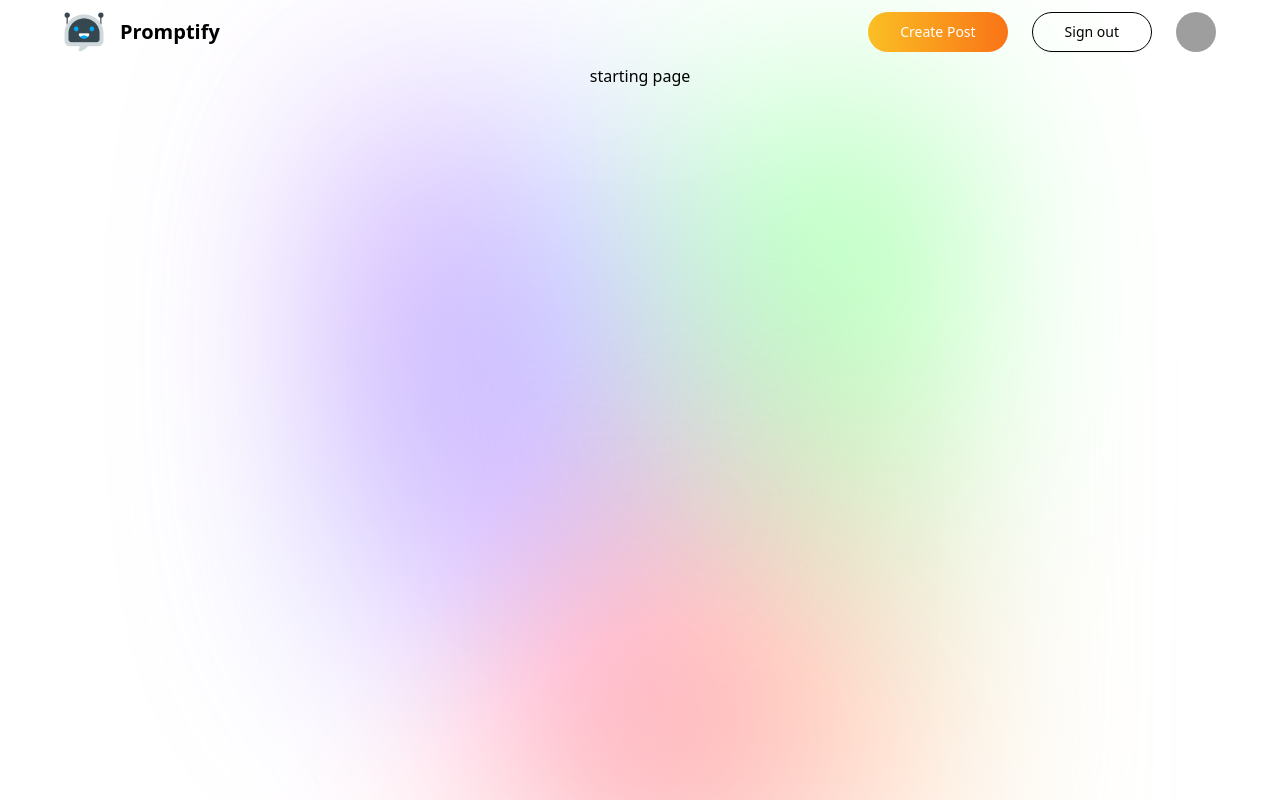
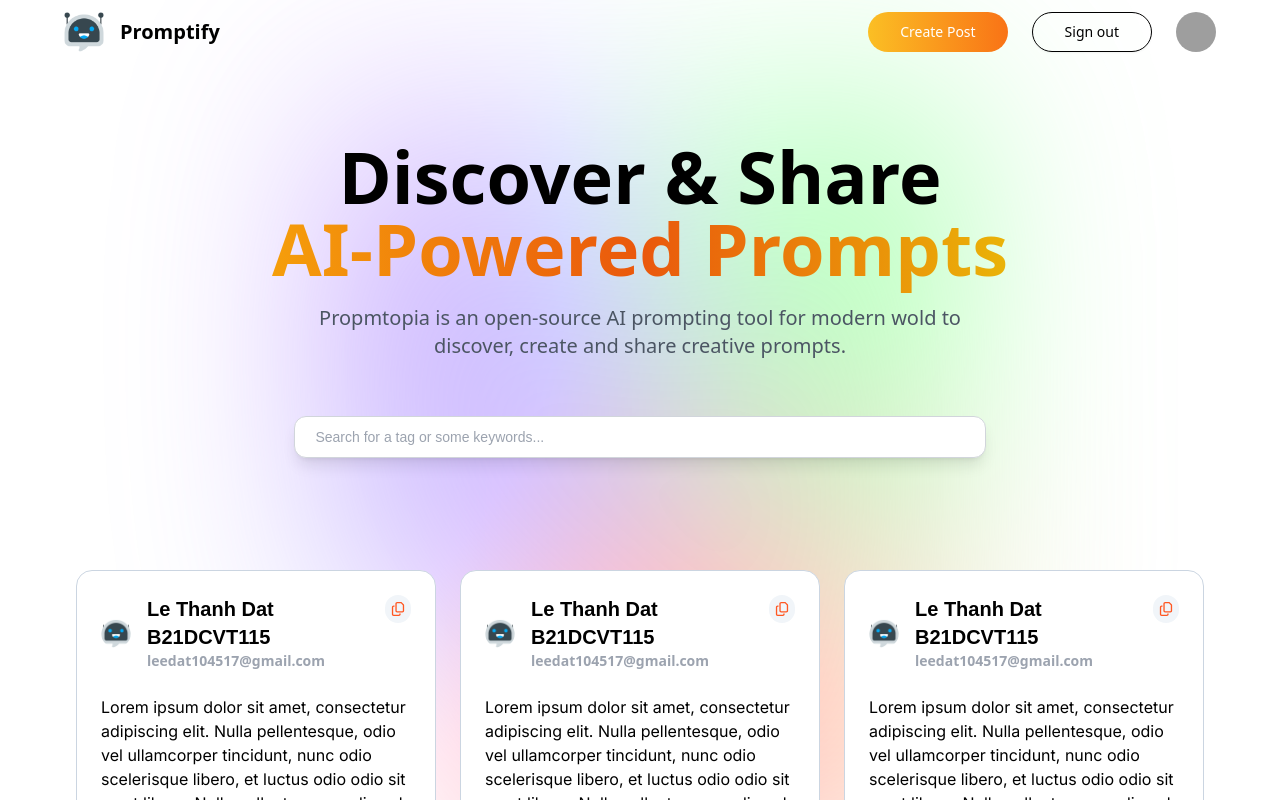
Before and after one commit to LeeDat03/promptify, a Next.js app: page / in a window 1280 px wide. Shown: the top 800 px of the page. Built offline with nearby package versions, Linux system fonts and the light colour scheme; grey boxes are pictures that could not be loaded.

Commit message:
create feed component

```diff
--- a/app/page.tsx
+++ b/app/page.tsx
@@ -1,7 +1,24 @@
 import React from "react";
 
+import Feed from "@/components/feed";
+
 const page = () => {
-  return <div>starting page</div>;
+  return (
+    <section className="w-full">
+      <div className="flex flex-col items-center md:my-14 my-8">
+        <h1 className="head_text text-center">
+          Discover & Share <br className="hidden md:block" />
+          <span className="orange_gradient">AI-Powered Prompts</span>
+        </h1>
+        <p className="desc text-center">
+          Propmtopia is an open-source AI prompting tool for modern wold to
+          discover, create and share creative prompts.
+        </p>
+      </div>
+
+      <Feed />
+    </section>
+  );
 };
 
 export default page;
--- /dev/null
+++ b/components/feed.tsx
@@ -0,0 +1,33 @@
+import React from "react";
+import PromptCard from "./prompt-card";
+
+// @apply mt-16 mx-auto w-full max-w-xl flex justify-center items-center flex-col gap-2;
+
+const Feed = () => {
+  return (
+    <section className="flex flex-col justify-center items-center md:gap-20 gap-12">
+      <form className="flex justify-center items-center w-full md:w-3/5 mx-auto ">
+        <input
+          type="text"
+          placeholder="Search for a tag or some keywords..."
+          required
+          className="block w-full rounded-xl py-2.5 pl-5 pr-12 font-satoshi text-sm shadow-lg text-gray-700 font-normal border border-gray-300 bg-white focus:outline-none focus:ring-1 focus:ring-gray-500"
+        />
+      </form>
+
+      <div className="space-y-6 py-8 xl:columns-3 sm:columns-2 sm:gap-6 mb-40">
+        <PromptCard />
+        <PromptCard />
+        <PromptCard />
+        <PromptCard />
+        <PromptCard />
+        <PromptCard />
+        <PromptCard />
+        <PromptCard />
+        <PromptCard />
+      </div>
+    </section>
+  );
+};
+
+export default Feed;
--- a/components/navbar.tsx
+++ b/components/navbar.tsx
@@ -1,6 +1,3 @@
-"use client";
-
-import { useState } from "react";
 import Image from "next/image";
 import Link from "next/link";
 
@@ -8,7 +5,7 @@ import { Button } from "./ui/button";
 import UserDropDown from "./user-dropdown";
 
 const Navbar = () => {
-  const [loggedIn, setLoggedIn] = useState(true);
+  const loggedIn = true;
 
   return (
     <nav className="flex justify-between w-full my-3 items-center">
--- /dev/null
+++ b/components/prompt-card.tsx
@@ -0,0 +1,60 @@
+"use client";
+
+import Image from "next/image";
+import Link from "next/link";
+import React, { useState } from "react";
+import { FaRegCopy } from "react-icons/fa6";
+import { FaCheck } from "react-icons/fa6";
+
+const PromptCard = () => {
+  const [coppied, setCoppied] = useState(false);
+
+  return (
+    <div className="md:w-[360px] w-full bg-white border-slate-300 border rounded-2xl p-6 pb-4 backdrop-blur-lg backdrop-filter h-fit break-inside-avoid">
+      <div className="flex justify-between">
+        <Link href="/profile" className="flex relative items-center gap-4">
+          <Image
+            src="/logo.png"
+            width={30}
+            height={30}
+            alt="User Logo"
+            className="rounded-full w-[30px] h-[30px] object-cover"
+          />
+
+          <div>
+            <h3 className="font-satoshi font-bold text-xl tracking-normal">
+              Le Thanh Dat B21DCVT115
+            </h3>
+            <p className="text-sm text-gray-400 font-semibold ">
+              leedat104517@gmail.com
+            </p>
+          </div>
+        </Link>
+
+        <span
+          className="cursor-pointer bg-slate-100 w-7 h-7 rounded-full flex items-center justify-center text-primary-orange text-sm"
+          onClick={() => {
+            setCoppied((prev) => !prev);
+          }}
+        >
+          {coppied ? <FaCheck /> : <FaRegCopy />}
+        </span>
+      </div>
+
+      <p className="my-6 text-base font-inter">
+        Lorem ipsum dolor sit amet, consectetur adipiscing elit. Nulla
+        pellentesque, odio vel ullamcorper tincidunt, nunc odio scelerisque
+        libero, et luctus odio odio sit amet libero. Nulla pellentesque, odio
+        vel ullamcorper tincidunt, nunc odio scelerisque libero, et luctus odio
+        odio sit amet libero.
+      </p>
+
+      <div>
+        <p className="text-sm text-slate-400">Mar 9, 2024</p>
+        <p className="blue_gradient text-sm cursor-pointer">#dev</p>
+      </div>
+    </div>
+  );
+};
+
+export default PromptCard;
--- a/components/ui/dropdown-menu.tsx
+++ b/components/ui/dropdown-menu.tsx
@@ -92,7 +92,7 @@ const DropdownMenuItem = React.forwardRef<
       "relative flex cursor-default select-none items-center rounded-sm px-2 py-1.5 text-sm outline-none transition-colors focus:bg-accent focus:text-accent-foreground data-[disabled]:pointer-events-none data-[disabled]:opacity-50",
       inset && "pl-8",
       className,
-      "text-slate-500 self-end"
+      "text-slate-500 self-center"
     )}
     {...props}
   />
--- /dev/null
+++ b/components/ui/form.tsx
@@ -0,0 +1,176 @@
+import * as React from "react"
+import * as LabelPrimitive from "@radix-ui/react-label"
+import { Slot } from "@radix-ui/react-slot"
+import {
+  Controller,
+  ControllerProps,
+  FieldPath,
+  FieldValues,
+  FormProvider,
+  useFormContext,
+} from "react-hook-form"
+
+import { cn } from "@/lib/utils"
+import { Label } from "@/components/ui/label"
+
+const Form = FormProvider
+
+type FormFieldContextValue<
+  TFieldValues extends FieldValues = FieldValues,
+  TName extends FieldPath<TFieldValues> = FieldPath<TFieldValues>
+> = {
+  name: TName
+}
+
+const FormFieldContext = React.createContext<FormFieldContextValue>(
+  {} as FormFieldContextValue
+)
+
+const FormField = <
+  TFieldValues extends FieldValues = FieldValues,
+  TName extends FieldPath<TFieldValues> = FieldPath<TFieldValues>
+>({
+  ...props
+}: ControllerProps<TFieldValues, TName>) => {
+  return (
+    <FormFieldContext.Provider value={{ name: props.name }}>
+      <Controller {...props} />
+    </FormFieldContext.Provider>
+  )
+}
+
+const useFormField = () => {
+  const fieldContext = React.useContext(FormFieldContext)
+  const itemContext = React.useContext(FormItemContext)
+  const { getFieldState, formState } = useFormContext()
+
+  const fieldState = getFieldState(fieldContext.name, formState)
+
+  if (!fieldContext) {
+    throw new Error("useFormField should be used within <FormField>")
+  }
+
+  const { id } = itemContext
+
+  return {
+    id,
+    name: fieldContext.name,
+    formItemId: `${id}-form-item`,
+    formDescriptionId: `${id}-form-item-description`,
+    formMessageId: `${id}-form-item-message`,
+    ...fieldState,
+  }
+}
+
+type FormItemContextValue = {
+  id: string
+}
+
+const FormItemContext = React.createContext<FormItemContextValue>(
+  {} as FormItemContextValue
+)
+
+const FormItem = React.forwardRef<
+  HTMLDivElement,
+  React.HTMLAttributes<HTMLDivElement>
+>(({ className, ...props }, ref) => {
+  const id = React.useId()
+
+  return (
+    <FormItemContext.Provider value={{ id }}>
+      <div ref={ref} className={cn("space-y-2", className)} {...props} />
+    </FormItemContext.Provider>
+  )
+})
+FormItem.displayName = "FormItem"
+
+const FormLabel = React.forwardRef<
+  React.ElementRef<typeof LabelPrimitive.Root>,
+  React.ComponentPropsWithoutRef<typeof LabelPrimitive.Root>
+>(({ className, ...props }, ref) => {
+  const { error, formItemId } = useFormField()
+
+  return (
+    <Label
+      ref={ref}
+      className={cn(error && "text-destructive", className)}
+      htmlFor={formItemId}
+      {...props}
+    />
+  )
+})
+FormLabel.displayName = "FormLabel"
+
+const FormControl = React.forwardRef<
+  React.ElementRef<typeof Slot>,
+  React.ComponentPropsWithoutRef<typeof Slot>
+>(({ ...props }, ref) => {
+  const { error, formItemId, formDescriptionId, formMessageId } = useFormField()
+
+  return (
+    <Slot
+      ref={ref}
+      id={formItemId}
+      aria-describedby={
+        !error
+          ? `${formDescriptionId}`
+          : `${formDescriptionId} ${formMessageId}`
+      }
+      aria-invalid={!!error}
+      {...props}
+    />
+  )
+})
+FormControl.displayName = "FormControl"
+
+const FormDescription = React.forwardRef<
+  HTMLParagraphElement,
+  React.HTMLAttributes<HTMLParagraphElement>
+>(({ className, ...props }, ref) => {
+  const { formDescriptionId } = useFormField()
+
+  return (
+    <p
+      ref={ref}
+      id={formDescriptionId}
+      className={cn("text-[0.8rem] text-muted-foreground", className)}
+      {...props}
+    />
+  )
+})
+FormDescription.displayName = "FormDescription"
+
+const FormMessage = React.forwardRef<
+  HTMLParagraphElement,
+  React.HTMLAttributes<HTMLParagraphElement>
+>(({ className, children, ...props }, ref) => {
+  const { error, formMessageId } = useFormField()
+  const body = error ? String(error?.message) : children
+
+  if (!body) {
+    return null
+  }
+
+  return (
+    <p
+      ref={ref}
+      id={formMessageId}
+      className={cn("text-[0.8rem] font-medium text-destructive", className)}
+      {...props}
+    >
+      {body}
+    </p>
+  )
+})
+FormMessage.displayName = "FormMessage"
+
+export {
+  useFormField,
+  Form,
+  FormItem,
+  FormLabel,
+  FormControl,
+  FormDescription,
+  FormMessage,
+  FormField,
+}
--- /dev/null
+++ b/components/ui/input.tsx
@@ -0,0 +1,25 @@
+import * as React from "react"
+
+import { cn } from "@/lib/utils"
+
+export interface InputProps
+  extends React.InputHTMLAttributes<HTMLInputElement> {}
+
+const Input = React.forwardRef<HTMLInputElement, InputProps>(
+  ({ className, type, ...props }, ref) => {
+    return (
+      <input
+        type={type}
+        className={cn(
+          "flex h-9 w-full rounded-md border border-input bg-transparent px-3 py-1 text-sm shadow-sm transition-colors file:border-0 file:bg-transparent file:text-sm file:font-medium placeholder:text-muted-foreground focus-visible:outline-none focus-visible:ring-1 focus-visible:ring-ring disabled:cursor-not-allowed disabled:opacity-50",
+          className
+        )}
+        ref={ref}
+        {...props}
+      />
+    )
+  }
+)
+Input.displayName = "Input"
+
+export { Input }
--- /dev/null
+++ b/components/ui/label.tsx
@@ -0,0 +1,26 @@
+"use client"
+
+import * as React from "react"
+import * as LabelPrimitive from "@radix-ui/react-label"
+import { cva, type VariantProps } from "class-variance-authority"
+
+import { cn } from "@/lib/utils"
+
+const labelVariants = cva(
+  "text-sm font-medium leading-none peer-disabled:cursor-not-allowed peer-disabled:opacity-70"
+)
+
+const Label = React.forwardRef<
+  React.ElementRef<typeof LabelPrimitive.Root>,
+  React.ComponentPropsWithoutRef<typeof LabelPrimitive.Root> &
+    VariantProps<typeof labelVariants>
+>(({ className, ...props }, ref) => (
+  <LabelPrimitive.Root
+    ref={ref}
+    className={cn(labelVariants(), className)}
+    {...props}
+  />
+))
+Label.displayName = LabelPrimitive.Root.displayName
+
+export { Label }
--- a/style/global.css
+++ b/style/global.css
@@ -96,7 +96,7 @@
 }
 
 .head_text {
-  @apply mt-5 text-5xl font-extrabold leading-[1.15] text-black sm:text-6xl;
+  @apply mt-5 text-6xl font-extrabold leading-[1.15] text-black sm:text-7xl;
 }
 
 .orange_gradient {
```
Also changed, not shown: package.json (+6 -1 lines), 1 other file (tests, documents, lock files or other folders).
